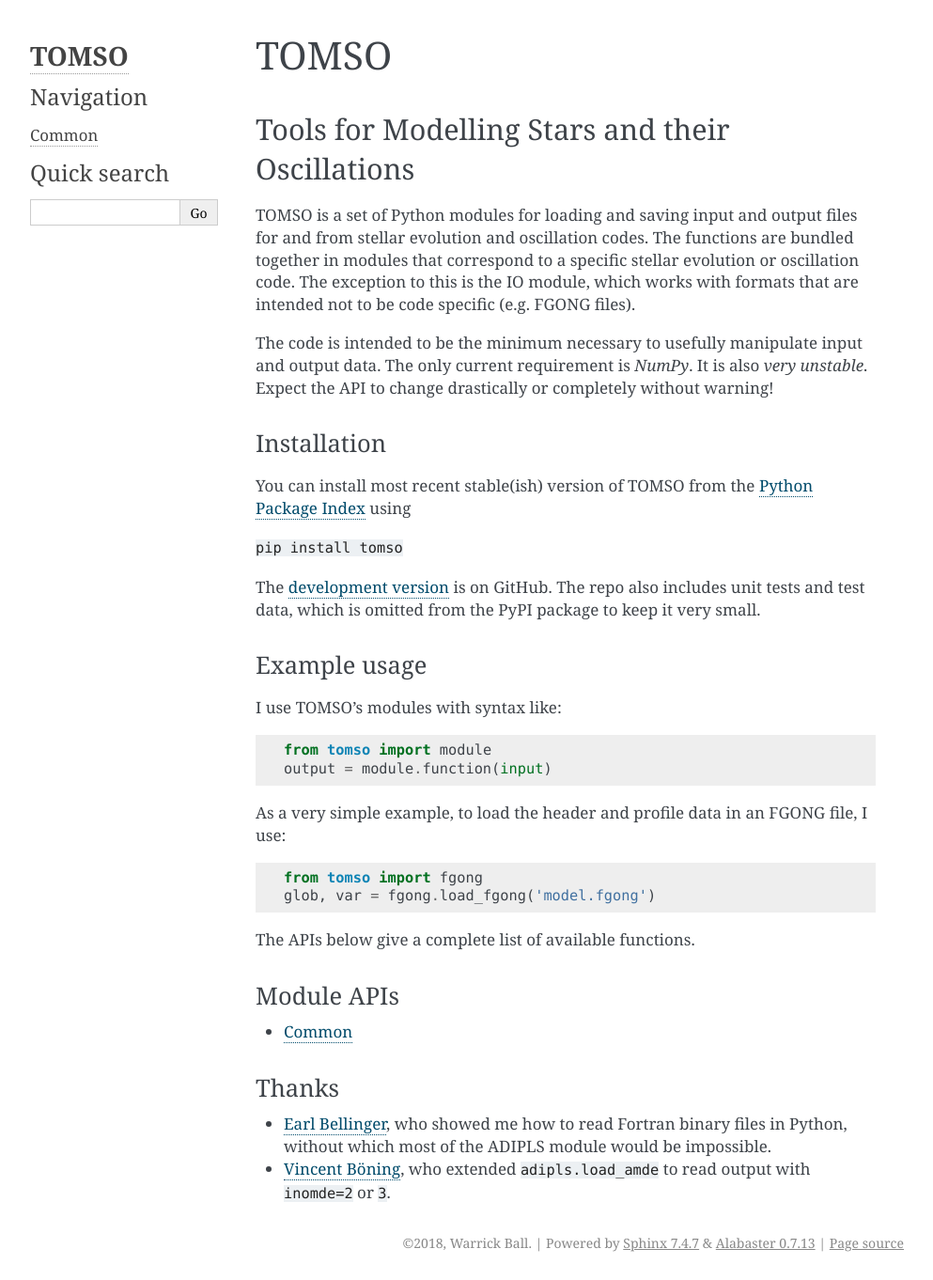
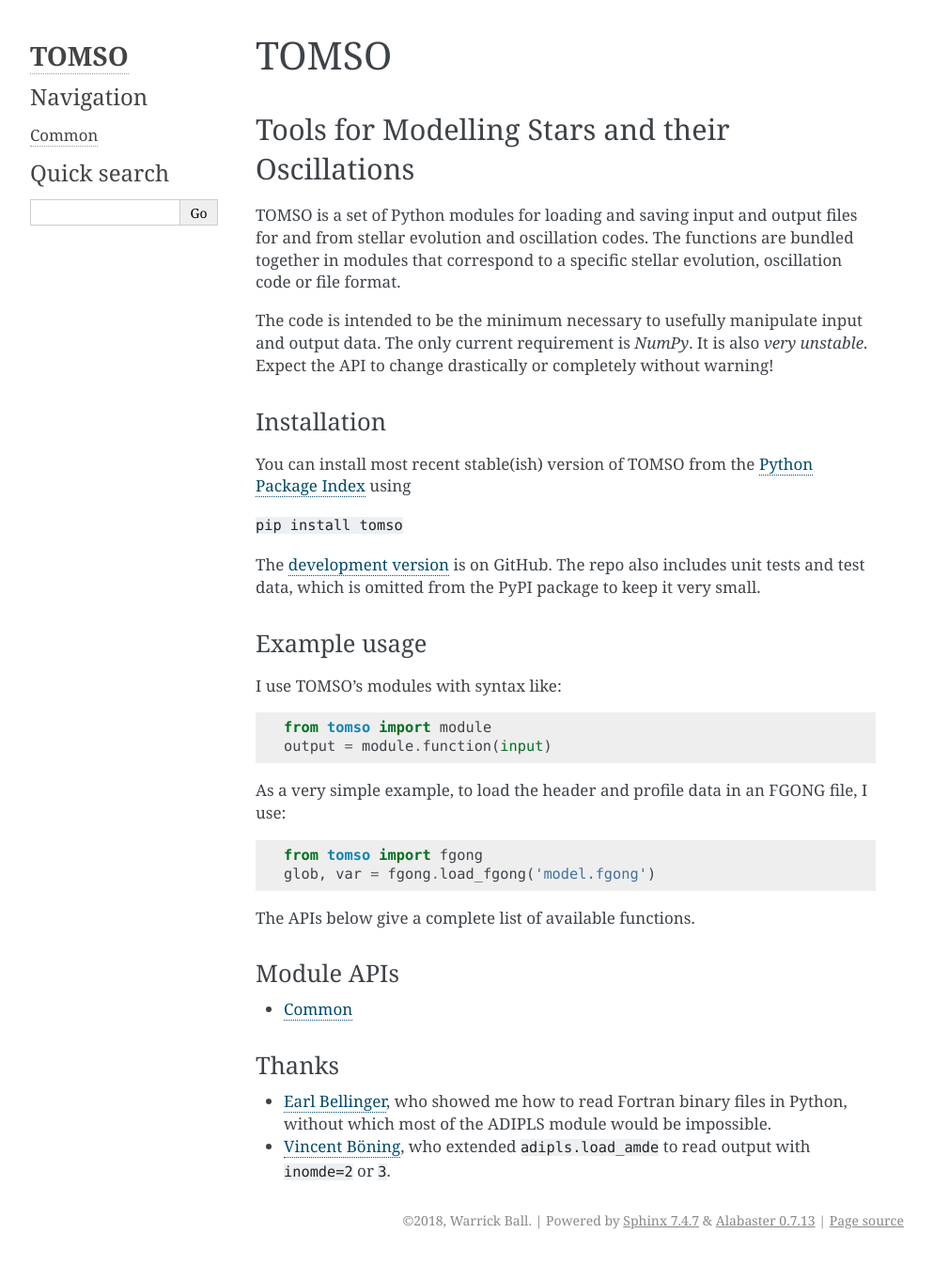
Before and after one commit to warrickball/tomso, a Sphinx documentation site: the page built from docs/index.rst, in a window 1280 px wide. Shown: the whole page at 94% size, without its empty margins (148-1141 px from the left). Built offline with Sphinx 7.4.7, drawn with Linux system fonts in a browser that asks for light colours; formulas are drawn with MathJax 3; pages that are not in the unit, such as notebooks, are missing from menus; after the commit the page ends 1338 px from its top, so only the background shows below that.

Commit message:
Fix reference to IO (now FGONG) in documentation

```diff
--- a/docs/index.rst
+++ b/docs/index.rst
@@ -11,9 +11,7 @@
 TOMSO is a set of Python modules for loading and saving input and
 output files for and from stellar evolution and oscillation codes.
 The functions are bundled together in modules that correspond to a
-specific stellar evolution or oscillation code.  The exception to this
-is the IO module, which works with formats that are intended not to be
-code specific (e.g. FGONG files).
+specific stellar evolution, oscillation code or file format.
 
 The code is intended to be the minimum necessary to usefully
 manipulate input and output data.  The only current requirement is
```
